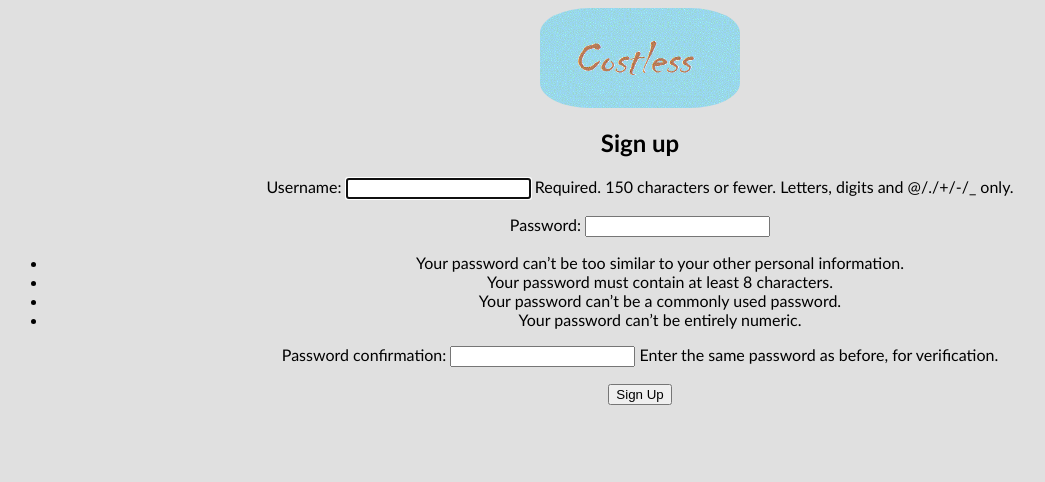
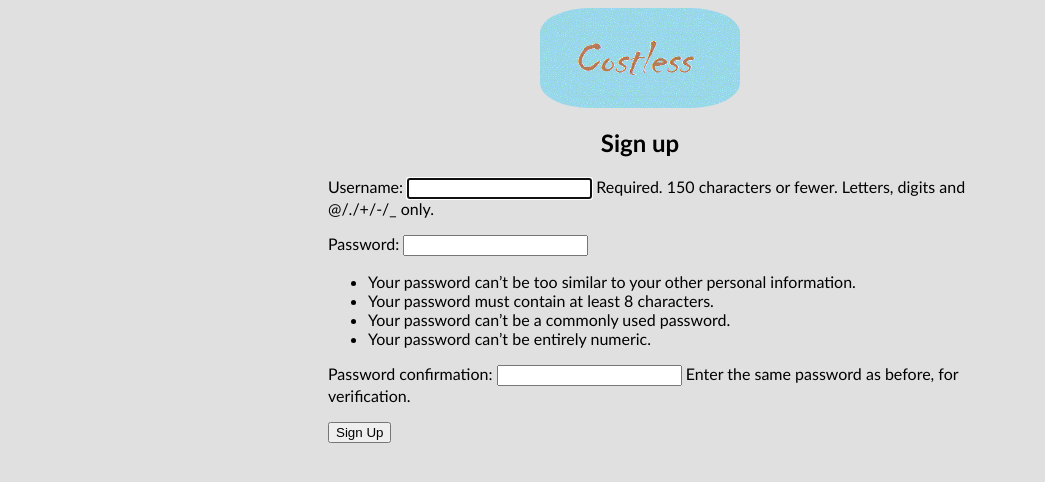
Before and after one commit to vedran-k/django_expproject, a Django app: page /accounts/signup/ in a window 1280 px wide. Shown: the top 482 px of the page, without its empty margins (0-1045 px from the left). Run offline with Django 3.2, Linux system fonts and the light colour scheme.

Commit message:
'Update'

```diff
--- a/templates/registration/signup.html
+++ b/templates/registration/signup.html
@@ -4,9 +4,9 @@
 
 {% block content %}
   <h2 class="link">Sign up</h2>
-  <form method="post" class="link">
-    {% csrf_token %}
-    {{ form.as_p }}
-    <button type="submit">Sign Up</button>
+  <form method="post" style=" width: 50vw; margin-left : 25vw;">
+      {% csrf_token %}
+      {{ form.as_p }}
+      <button type="submit">Sign Up</button>
   </form>
 {% endblock %}
```
